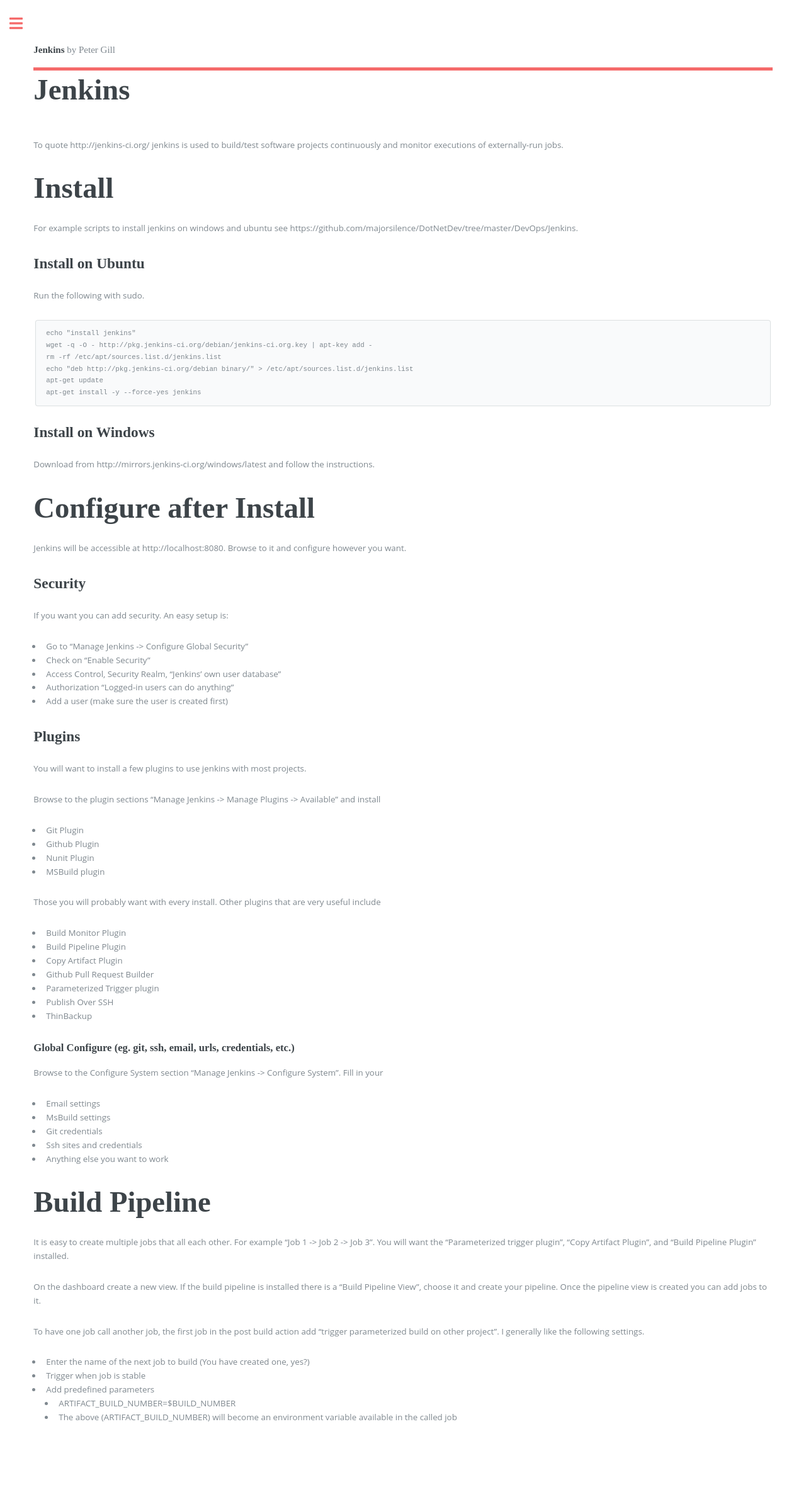
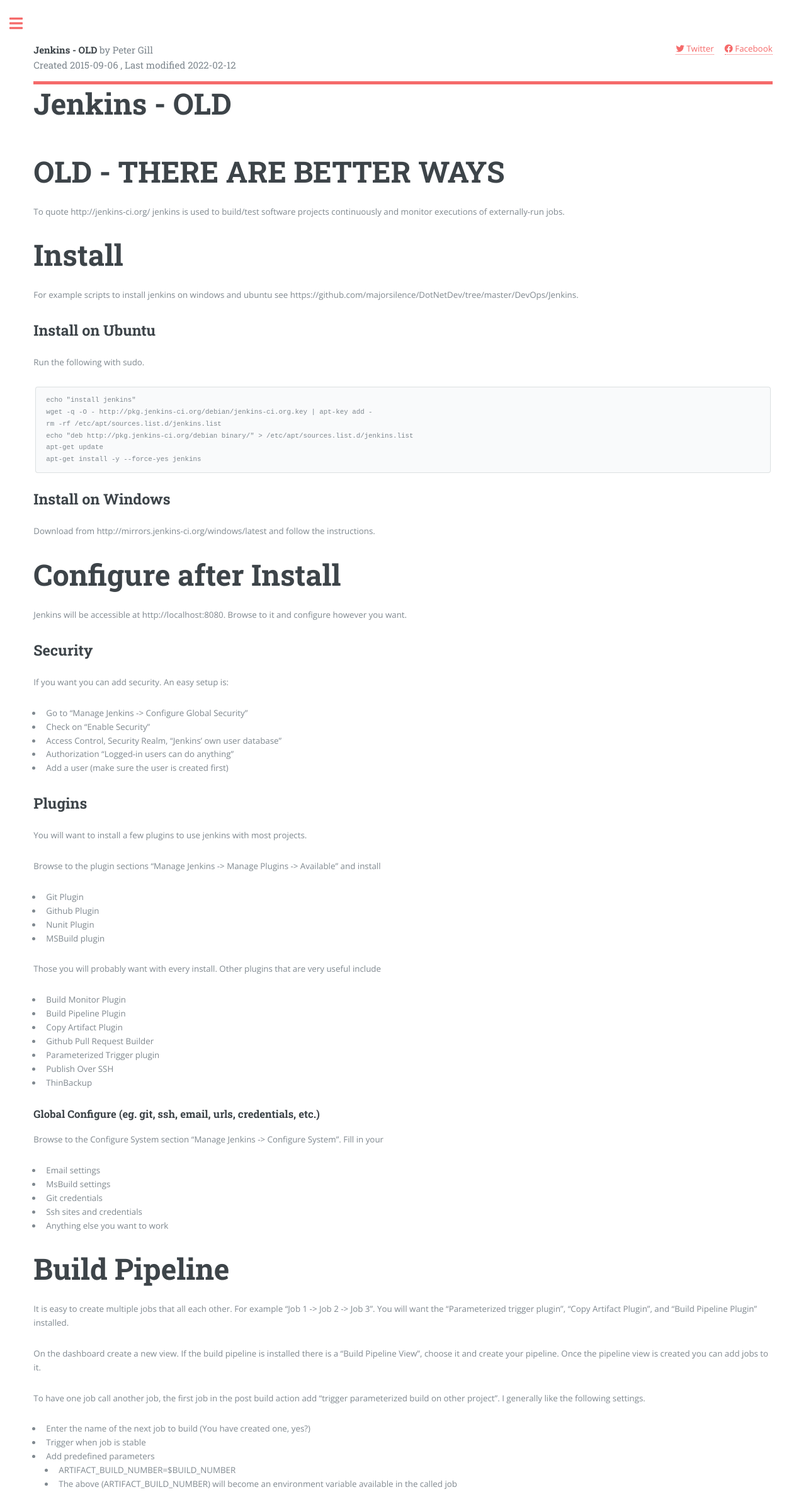
Before and after one commit to majorsilence/Dev, a Jekyll site: the page built from docs/DevOps/Jenkins-CI.md, in a window 1280 px wide. Shown: the whole page at 63% size. Built offline with Jekyll 4.4.1, drawn with Linux system fonts in a browser that asks for light colours; before the commit the page ends 2290 px from its top, so only the background shows below that.

Commit message:
Update bundle.css
Update page_header.html

```diff
--- a/_includes/footer.html
+++ b/_includes/footer.html
@@ -5,7 +5,7 @@
         bash, powershell and is currently focused on c# with asp .net core and typescript.
         He is a huge advocate open source software, loves to use git, jenkins, docker and other tools related to automated deployments. </p>
 
-    <p class="copyright">&copy; Peter Gill 2018. All rights reserved. Demo Images:
+    <p class="copyright">&copy; Peter Gill 2022. All rights reserved. Demo Images:
         <a href="https://unsplash.com">Unsplash</a>. Design:
         <a href="https://html5up.net">HTML5 UP</a>.</p>
 </footer>
--- a/_includes/page_header.html
+++ b/_includes/page_header.html
@@ -1,16 +1,27 @@
 <header id="header">
     <a href="#" class="logo">
-        <strong>{{ page.title }}</strong> by Peter Gill</a>
+        <strong>{{ page.title }}</strong> by Peter Gill
+
+        {% if page.date And page.date != "" And page.date != nil %}
+            <br />
+            Created <time datetime="date" itemprop="datePublished">{{ page.date }}</time>
+        {% endif %}
+        {% if page.last_modified And page.last_modified != "" And page.last_modified != nil %}
+            , Last modified <time datetime="date" itemprop="datePublished">{{ page.last_modified }}</time>
+        {% endif %}
+    </a>
     <ul class="icons">
         <li>
-            <a href="https://twitter.com/intent/tweet?url={{site.url}}{{page.url}}" class="icon fa-twitter"
+            <a href="https://twitter.com/intent/tweet?url={{site.url}}{{page.url}}"
                 target="_new">
+                <i class="fab fa-twitter"></i>
                 <span class="label">Twitter</span>
             </a>
         </li>
         <li>
-            <a href="https://facebook.com/sharer.php?u={{site.url}}{{page.url}}" class="icon fa-facebook"
+            <a href="https://facebook.com/sharer.php?u={{site.url}}{{page.url}}"
                 target="_new">
+                <i class="fab fa-facebook"></i>
                 <span class="label">Facebook</span>
             </a>
         </li>
--- a/assets/css/bundle.css
+++ b/assets/css/bundle.css
@@ -1,4 +1,4 @@
 ---
 ---
-{% include_relative fontawesome-all.min.css %}
+
 {% include_relative main.css %}
--- a/docs/DevOps/Jenkins-CI.md
+++ b/docs/DevOps/Jenkins-CI.md
@@ -1,7 +1,13 @@
 ---
 layout: base
-title: Jenkins
+title: Jenkins - OLD
+date: 2015-09-06
+last_modified: 2022-02-12
 ---
+
+
+# OLD - THERE ARE BETTER WAYS
+
 
 To quote http://jenkins-ci.org/ jenkins is used to build/test software projects continuously and monitor executions of externally-run jobs.
 
```
